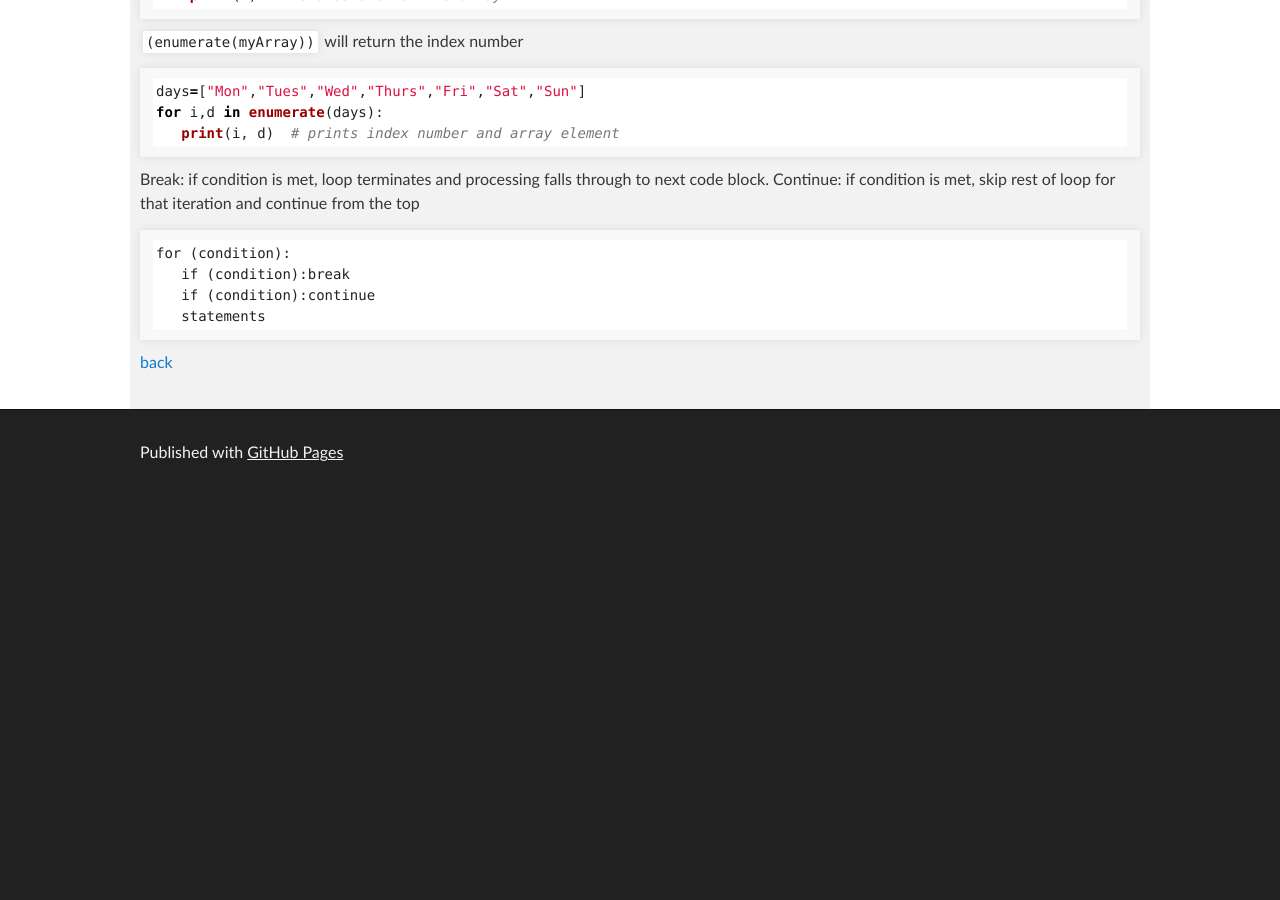
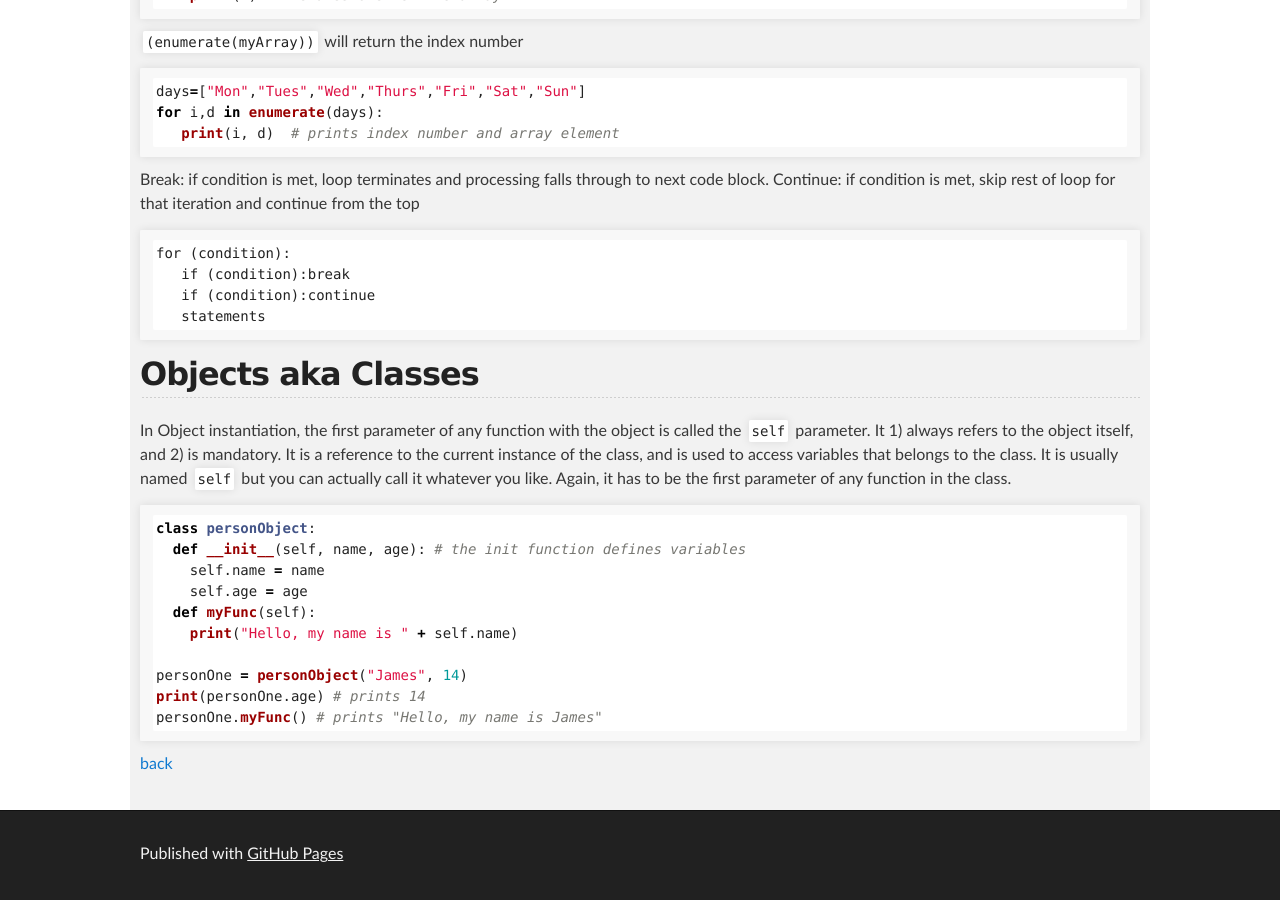
Before and after one commit to cathysnider/cathysnider.github.io, a Jekyll site: the page built from python.md, in a window 1280 px wide and 900 px high, scrolled down 1923 px. Built offline with Jekyll 4.4.1, drawn with Linux system fonts in a browser that asks for light colours; before the commit the page ends 2422 px from its top, so only the background shows below that.

Commit message:
Objects aka Classes

````diff
--- a/python.md
+++ b/python.md
@@ -94,4 +94,21 @@ for (condition):
    statements
 ```
 
+## Objects aka Classes
+In Object instantiation, the first parameter of any function with the object is called the `self` parameter. It 1) always refers to the object itself, and 2) is mandatory. It is a reference to the current instance of the class, and is used to access variables that belongs to the class. It is usually named `self` but you can actually call it whatever you like. Again, it has to be the first parameter of any function in the class.
+
+```python
+class personObject:
+  def __init__(self, name, age): # the init function defines variables
+    self.name = name
+    self.age = age
+  def myFunc(self):
+    print("Hello, my name is " + self.name)
+
+personOne = personObject("James", 14)
+print(personOne.age) # prints 14
+personOne.myFunc() # prints "Hello, my name is James"
+```
+
+
 [back](./)
````
